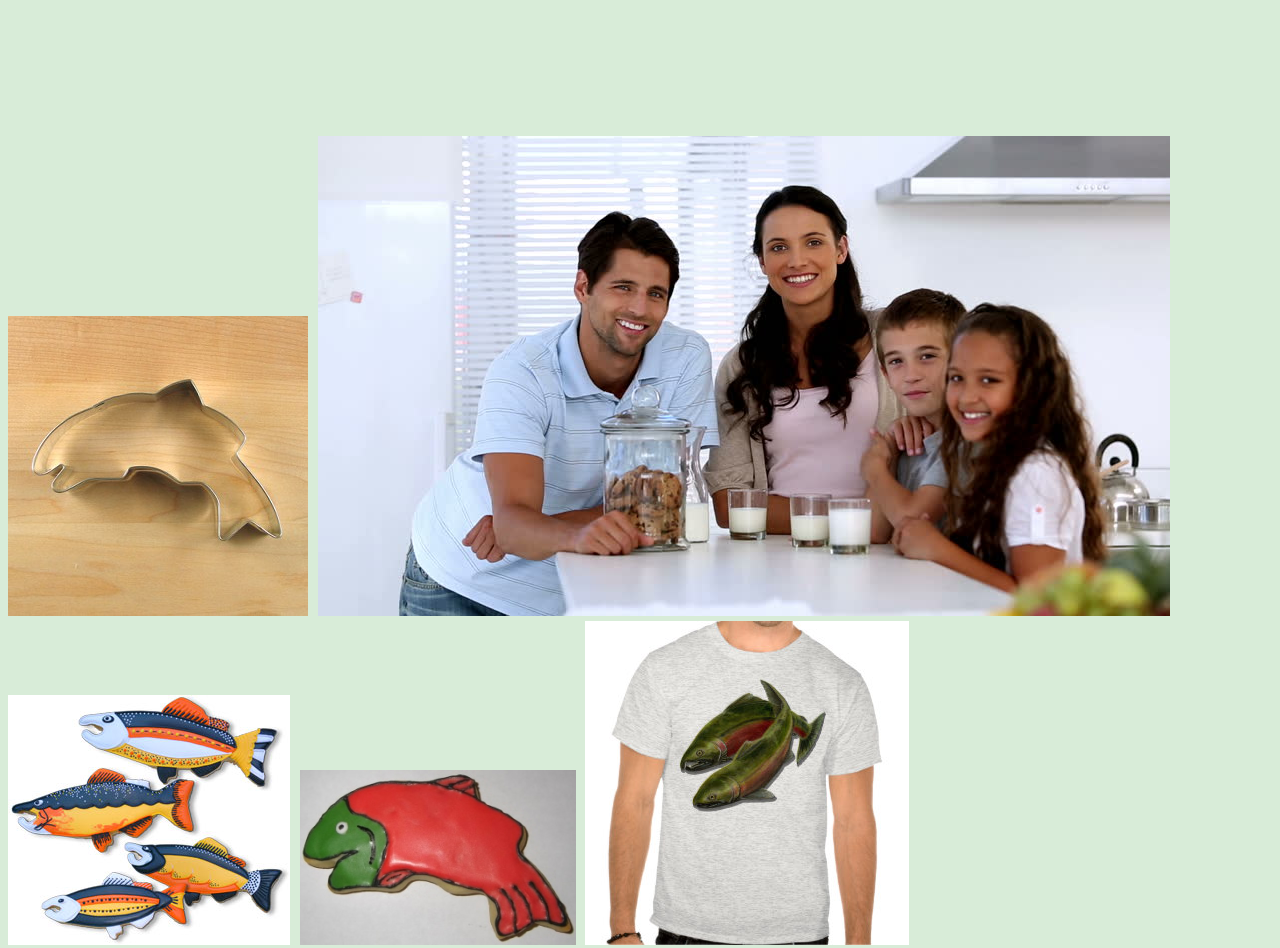
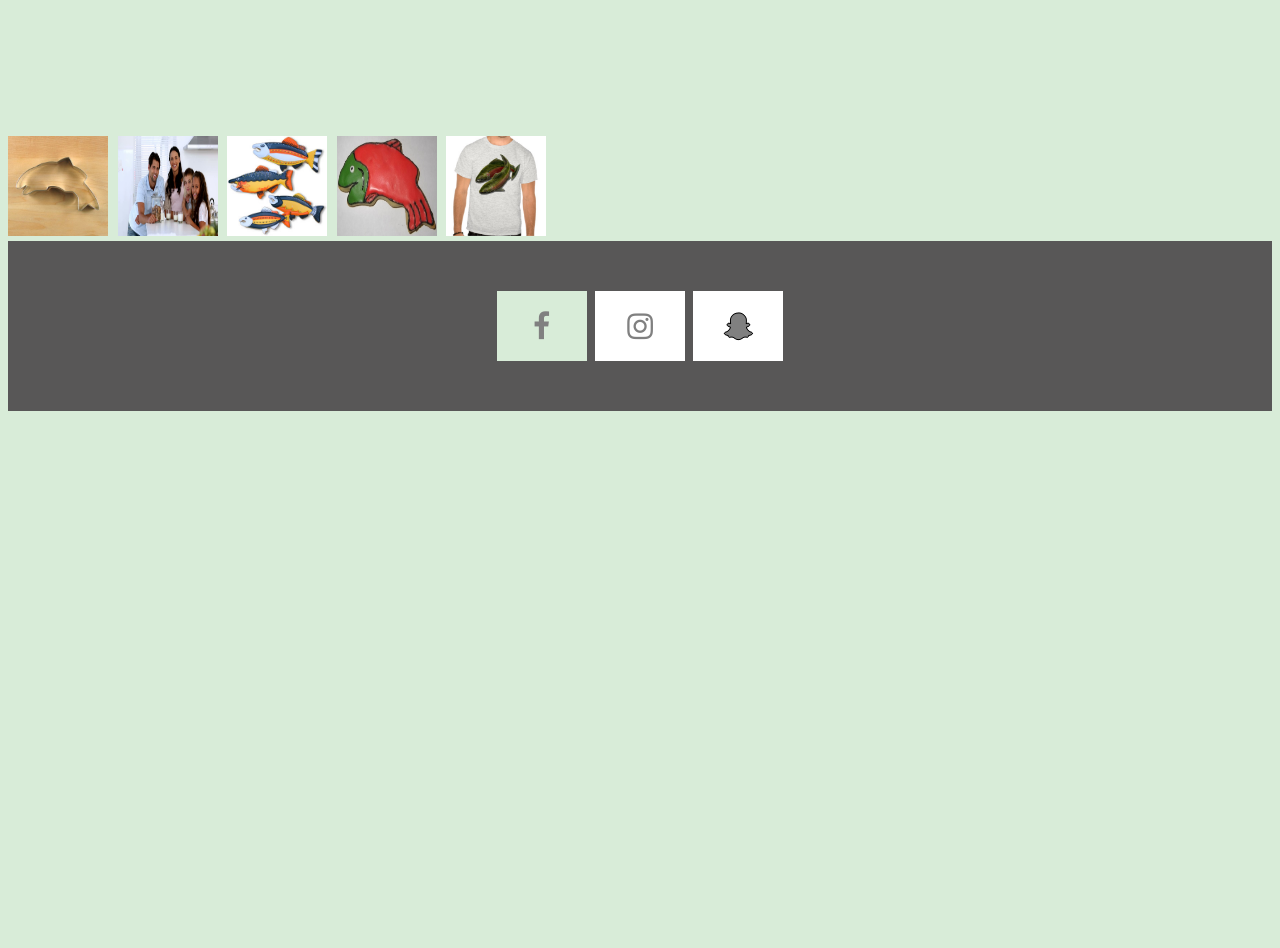
Before and after one commit to Rawan199812/cookie-stand, a plain HTML site: page index.html in a window 1280 px wide. Shown: the part 1280-2228 px from the top of the page. After the commit the page ends 1699 px from the top, so only its background shows below. Drawn offline with Linux system fonts and the light colour scheme; grey boxes are pictures that could not be loaded.

Commit message:
i fixed the images and add the link to index

```diff
--- a/css/styleshop.css
+++ /dev/null
@@ -1,7 +0,0 @@
-body{
-    background-color: rgb(185, 185, 221);
-    color: blue;
-}
-h3{
-    background-color: rgb(167, 25, 25);
-}
--- a/index.html
+++ b/index.html
@@ -40,11 +40,11 @@
 
 
 
-        <img src="images/cutter.jpeg" >
-        <img src="images/family.jpg" >
-        <img src="images/fish.jpg">
-        <img src="images/frosted-cookie.jpg">
-        <img src="images/shirt.jpg" >
+        <img src="images/cutter.jpeg"height="100"width="100">
+        <img src="images/family.jpg" height="100"width="100" >
+        <img src="images/fish.jpg" height="100"width="100">
+        <img src="images/frosted-cookie.jpg"height="100"width="100">
+        <img src="images/shirt.jpg" height="100"width="100">
 
 
 
```
Also changed, not shown: sales.html (+1 -0 lines).
